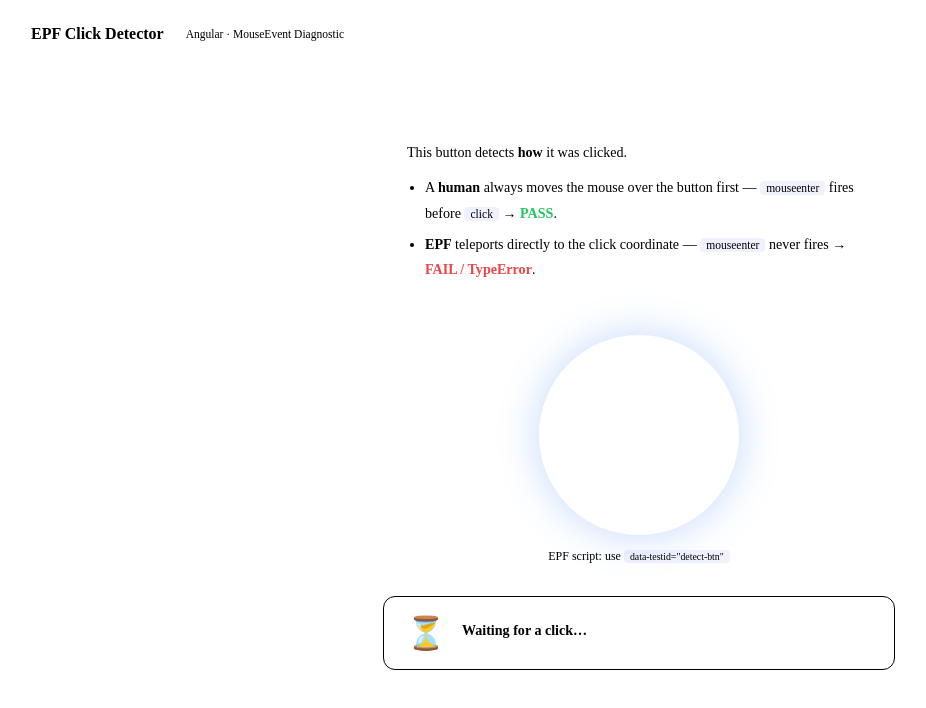
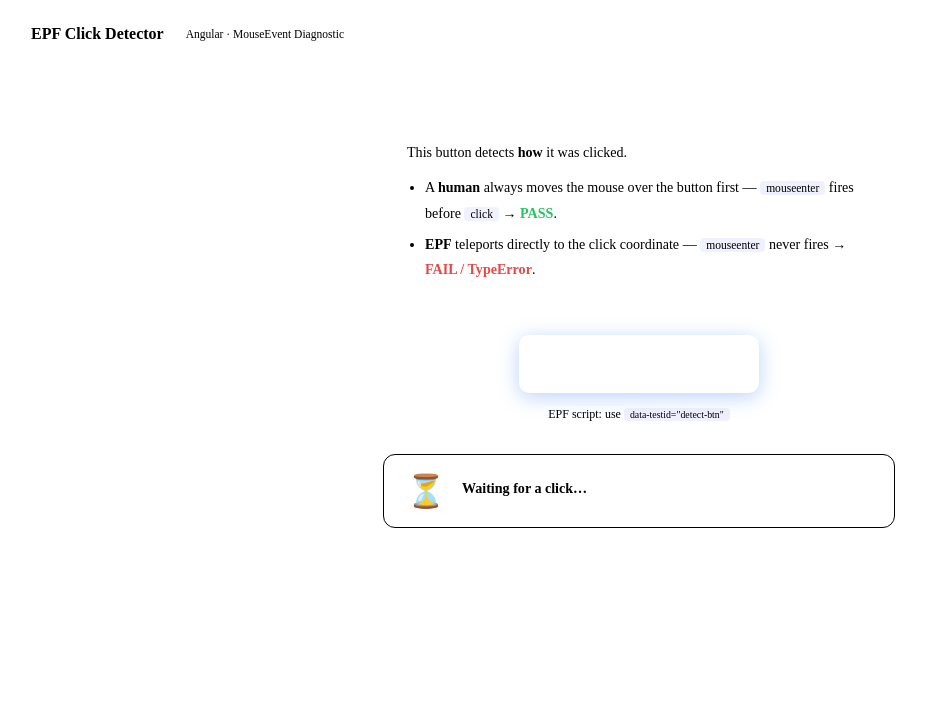
Before and after one commit to tzjing99/test-rdp-mouse, an Angular app: page / in a window 1280 px wide. Shown: the top 708 px of the page, without its empty margins (1-927 px from the left). Built offline with nearby package versions, Linux system fonts and the light colour scheme.

Commit message:
style: replace circle button with standard rectangular button

```diff
--- a/src/app/app.component.css
+++ b/src/app/app.component.css
@@ -55,18 +55,21 @@ code {
 .btn-wrap { display: flex; flex-direction: column; align-items: center; gap: 14px; }
 
 .detect-btn {
-  width: 200px; height: 200px; border-radius: 50%;
+  width: 240px; padding: 18px 32px;
+  border-radius: 10px;
   background: var(--blue); color: #fff;
-  border: 4px solid rgba(255,255,255,.15);
-  font-size: 1.4rem; font-weight: 800; cursor: pointer;
-  box-shadow: 0 0 40px rgba(59,130,246,.3);
-  transition: transform .15s, box-shadow .15s;
+  border: none;
+  font-size: 1.2rem; font-weight: 800; cursor: pointer;
+  box-shadow: 0 4px 20px rgba(59,130,246,.35);
+  transition: transform .15s, box-shadow .15s, background .15s;
+  letter-spacing: .02em;
 }
 .detect-btn:hover {
-  transform: scale(1.05);
-  box-shadow: 0 0 60px rgba(59,130,246,.5);
+  background: #2563eb;
+  transform: translateY(-2px);
+  box-shadow: 0 8px 28px rgba(59,130,246,.5);
 }
-.detect-btn:active { transform: scale(.97); }
+.detect-btn:active { transform: translateY(0); box-shadow: 0 2px 10px rgba(59,130,246,.3); }
 
 .btn-hint { font-size: .75rem; color: var(--text-3); }
 
```
Also changed, not shown: 3 other files (tests, documents, lock files or other folders).
